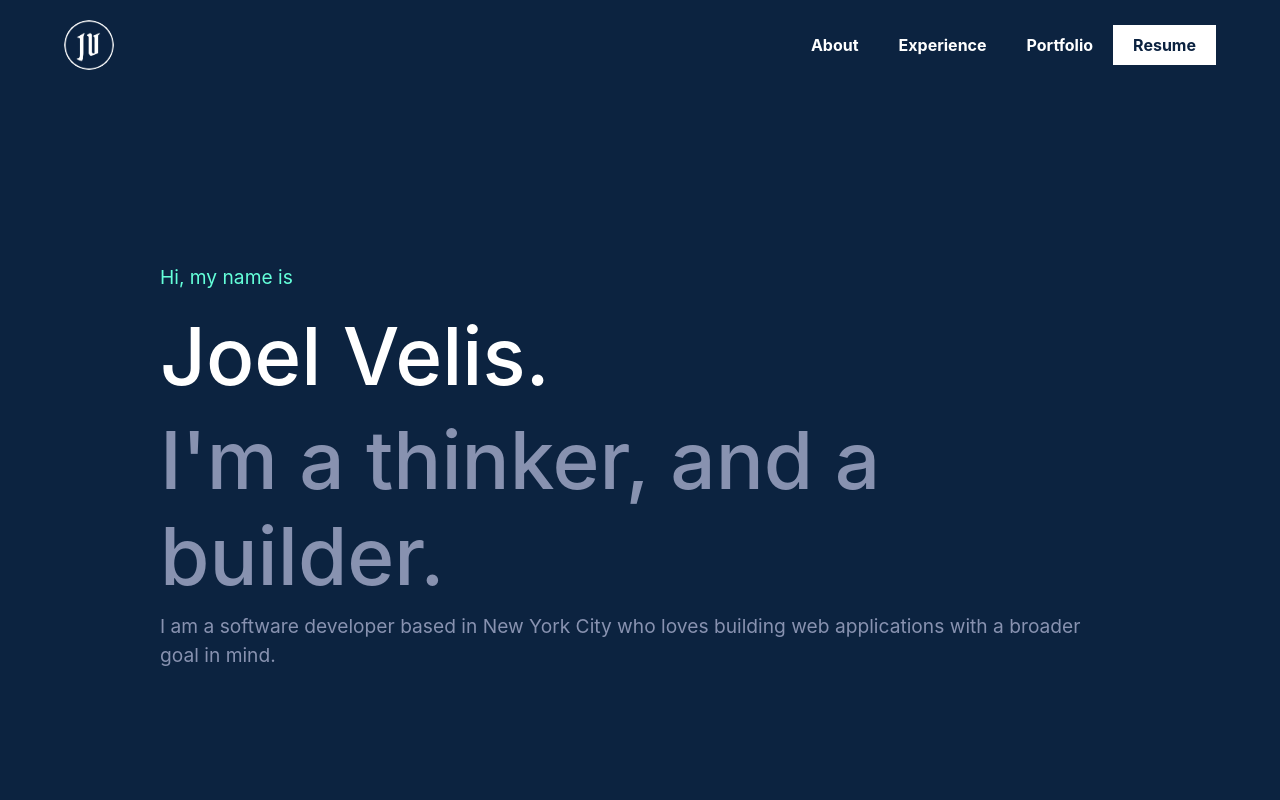
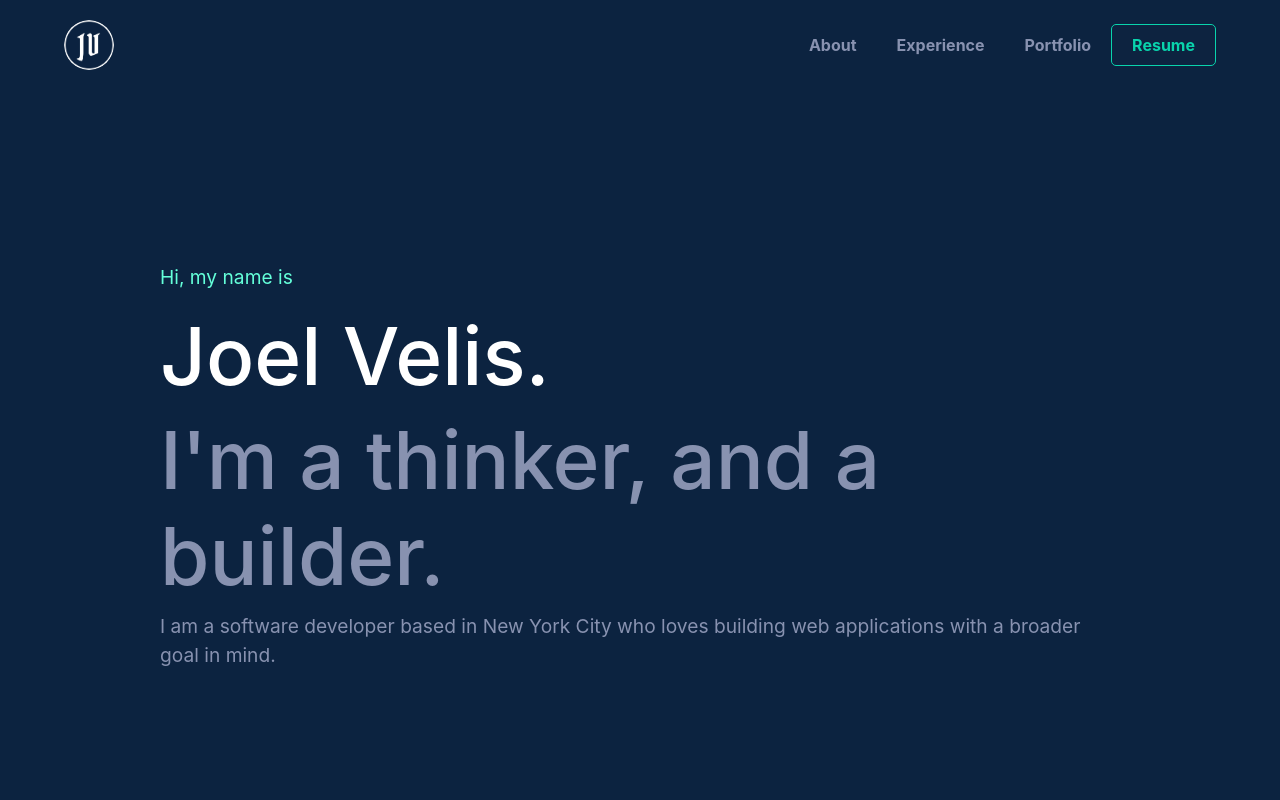
Before and after one commit to jvelis94/react-portfolio, a React (Create React App) app: page / in a window 1280 px wide. Shown: the top 800 px of the page. Built offline with nearby package versions, Linux system fonts and the light colour scheme.

Commit message:
changed style of navbar

```diff
--- a/src/App.css
+++ b/src/App.css
@@ -62,13 +62,19 @@ body {
 .nav-list li a {
   padding: 10px 20px;
   font-weight: bold;
-  color: white;
+  color: #8892B0;
   text-decoration: none;
 }
 
+.nav-list li a:hover, .nav-list-mobile li a:hover {
+  color: #09d3ac;
+}
+
 .nav-list li:last-child a {
-  color: #0B2240;
-  background-color: #ffffff;
+  color: #09d3ac;
+  background-color: #0D2340;
+  border: 0.5px solid #09d3ac;
+  border-radius: 5px;
 }
 
 .mobile-nav {
@@ -100,19 +106,19 @@ body {
 
   .nav-list-mobile li a{
       display: block;
-      background-color: #222222;
-      color: #ffffff;
-      border-top: 0.5px solid #444444;
+      background-color: #0D2340;
+      color: #8892B0;
+      border-bottom: 0.5px solid #09d3ac;
       text-decoration: none;
       padding: 5px 0;
       font-weight: bold;
   }
 
-  .nav-list-mobile li:last-child a {
+  /* .nav-list-mobile li:last-child a {
       background-color: #ffffff;
       color: #000000;
       border: 0.5px solid #ffffff;
-  }
+  } */
 
   .nav-bar-size {
       padding: 20px 0px;
```
